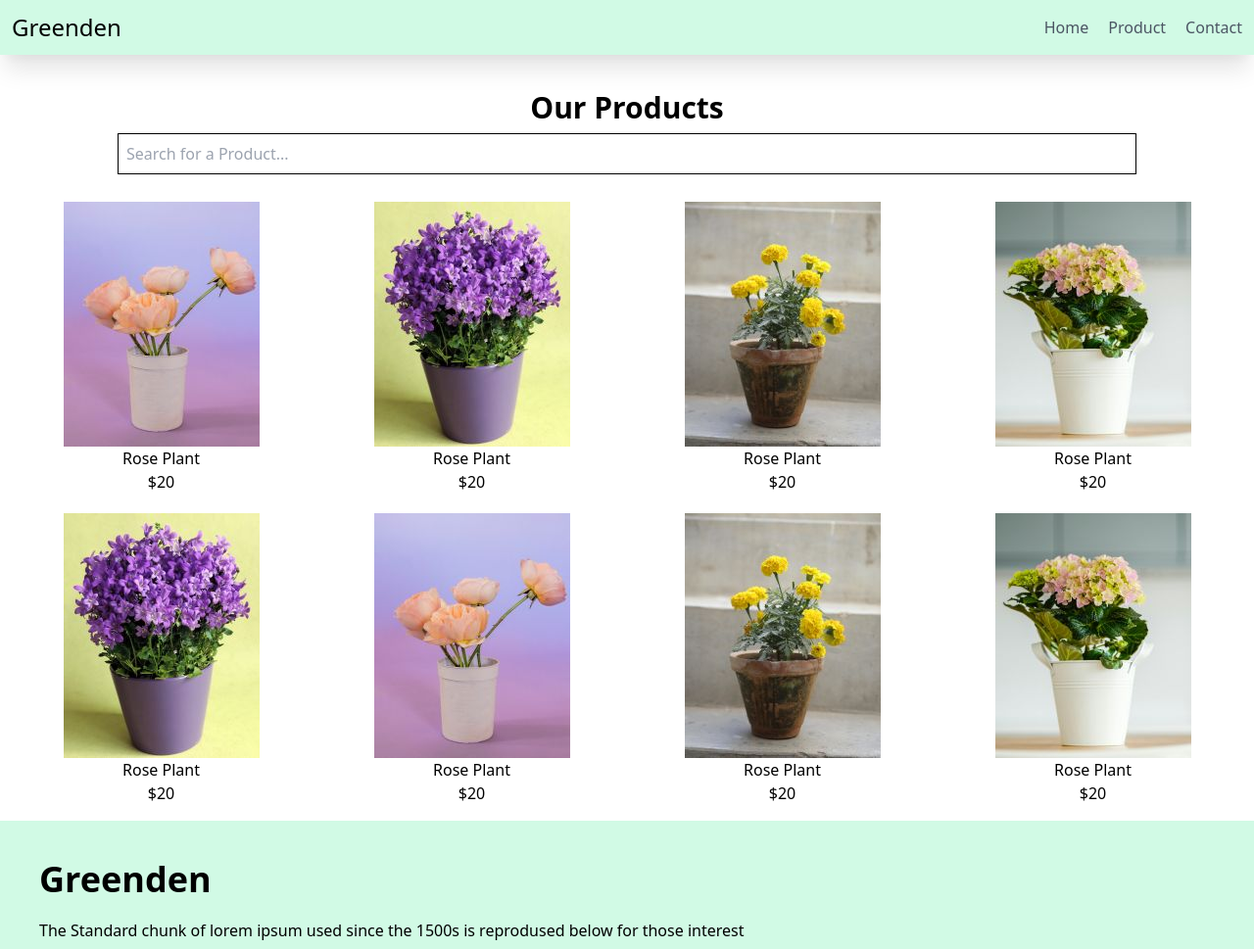
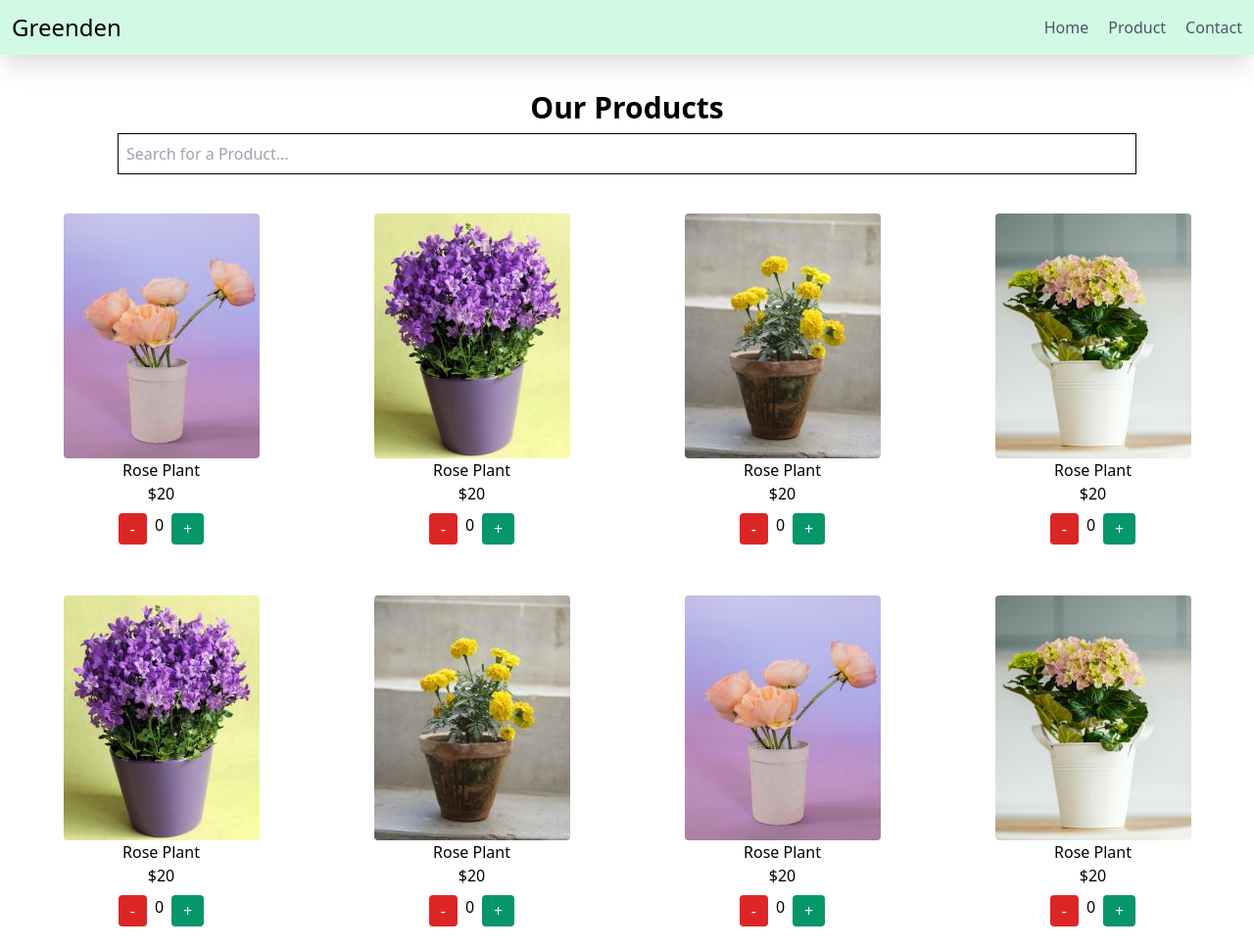
Before and after one commit to Balaanand26/greenden-webpage, a plain HTML site: page product.html in a window 1280 px wide. Shown: the top 969 px of the page at 98% size. Drawn offline with nearby package versions, Linux system fonts and the light colour scheme.

Commit message:
updated add element

```diff
--- a/product.html
+++ b/product.html
@@ -46,78 +46,119 @@ https://cdn.jsdelivr.net/npm/tailwindcss@2.2.19/dist/tailwind.min.css
       <input type="text" placeholder="Search for a Product..." class="border border-black w-5/6 p-2 m-2">
 
       <div class="grid grid-cols-2 md:grid-cols-4 mt-5 gap-5">
-        <div>
+        <div class=" p-3">
           <img
             src="./images/bs-1.jpg"
-            class="inline hover:shadow-xl transform hover:-translate-y-2"
+            class="inline hover:shadow-xl transform hover:-translate-y-2 rounded"
             alt=""
           />
           <h1>Rose Plant</h1>
           <p>$20</p>
+          <div class=" p-2 flex justify-center gap-2 ">
+            <button class="py-1 px-3 rounded bg-red-600 hover:opacity-0.2 text-white" >-</button>
+            <label for="">0</label>
+            <button class="py-1 px-3 rounded bg-green-600 text-white ">+</button>
+          </div>
         </div>
-        <div>
+        <div class=" p-3">
           <img
             src="./images/bs-2.jpg"
-            class="inline hover:shadow-xl transform hover:-translate-y-2"
+            class="inline hover:shadow-xl transform hover:-translate-y-2 rounded"
             alt=""
           />
           <h1>Rose Plant</h1>
           <p>$20</p>
+          <div class=" p-2 flex justify-center gap-2 ">
+            <button class="py-1 px-3 rounded bg-red-600 hover:opacity-0.2 text-white" >-</button>
+            <label for="">0</label>
+            <button class="py-1 px-3 rounded bg-green-600 text-white ">+</button>
+          </div>
         </div>
-        <div>
+        <div class=" p-3">
           <img
             src="./images/bs-3.jpg"
-            class="inline hover:shadow-xl transform hover:-translate-y-2"
+            class="inline hover:shadow-xl transform hover:-translate-y-2 rounded"
             alt=""
           />
           <h1>Rose Plant</h1>
           <p>$20</p>
+          <div class=" p-2 flex justify-center gap-2 ">
+            <button class="py-1 px-3 rounded bg-red-600 hover:opacity-0.2 text-white" >-</button>
+            <label for="">0</label>
+            <button class="py-1 px-3 rounded bg-green-600 text-white ">+</button>
+          </div>
         </div>
-        <div>
+        <div class=" p-3">
           <img
             src="./images/bs-4.jpg"
-            class="inline hover:shadow-xl transform hover:-translate-y-2"
+            class="inline hover:shadow-xl transform hover:-translate-y-2 rounded"
             alt=""
           />
           <h1>Rose Plant</h1>
           <p>$20</p>
+          <div class=" p-2 flex justify-center gap-2 ">
+            <button class="py-1 px-3 rounded bg-red-600 hover:opacity-0.2 text-white" >-</button>
+            <label for="">0</label>
+            <button class="py-1 px-3 rounded bg-green-600 text-white ">+</button>
+          </div>
         </div>
-        <div>
+        <div class=" p-3 ">
           <img
             src="./images/bs-2.jpg"
-            class="inline hover:shadow-xl transform hover:-translate-y-2"
+            class="inline hover:shadow-xl transform hover:-translate-y-2 rounded"
             alt=""
           />
           <h1>Rose Plant</h1>
           <p>$20</p>
+          <div class=" p-2 flex justify-center gap-2 ">
+            <button class="py-1 px-3 rounded bg-red-600 hover:opacity-0.2 text-white" >-</button>
+            <label >0</label>
+            <button class="py-1 px-3 rounded bg-green-600 text-white ">+</button>
+          </div>
         </div>
-        <div>
+        <div class=" p-3 ">
           <img
-            src="./images/bs-1.jpg"
-            class="inline hover:shadow-xl transform hover:-translate-y-2"
+            src="./images/bs-3.jpg"
+            class="inline hover:shadow-xl transform hover:-translate-y-2 rounded"
             alt=""
           />
           <h1>Rose Plant</h1>
           <p>$20</p>
+          <div class=" p-2 flex justify-center gap-2 ">
+            <button class="py-1 px-3 rounded bg-red-600 hover:opacity-0.2 text-white" >-</button>
+            <label for="">0</label>
+            <button class="py-1 px-3 rounded bg-green-600 text-white ">+</button>
+          </div>
         </div>
-        <div>
+        <div class=" p-3 ">
           <img
-            src="./images/bs-3.jpg"
-            class="inline hover:shadow-xl transform hover:-translate-y-2"
+            src="./images/bs-1.jpg"
+            class="inline hover:shadow-xl transform hover:-translate-y-2 rounded"
             alt=""
           />
           <h1>Rose Plant</h1>
           <p>$20</p>
+          <div class=" p-2 flex justify-center gap-2 ">
+            <button class="py-1 px-3 rounded bg-red-600 hover:opacity-0.2 text-white" >-</button>
+            <label for="">0</label>
+            <button class="py-1 px-3 rounded bg-green-600 text-white ">+</button>
+          </div>
         </div>
-        <div>
+        <div class=" p-3 ">
           <img
             src="./images/bs-4.jpg"
-            class="inline hover:shadow-xl transform hover:-translate-y-2"
+            class="inline hover:shadow-xl transform hover:-translate-y-2 rounded"
             alt=""
           />
           <h1>Rose Plant</h1>
           <p>$20</p>
+          <div class=" p-2 flex justify-center gap-2 ">
+            <button class="py-1 px-3 rounded bg-red-600 hover:opacity-0.2 text-white" >-</button>
+            <label for="">0</label>
+            <button class="py-1 px-3 rounded bg-green-600 text-white ">+</button>
+          </div>
         </div>
+
       </div>
     </section>
 
```
Also changed, not shown: index.html (+39 -14 lines).
